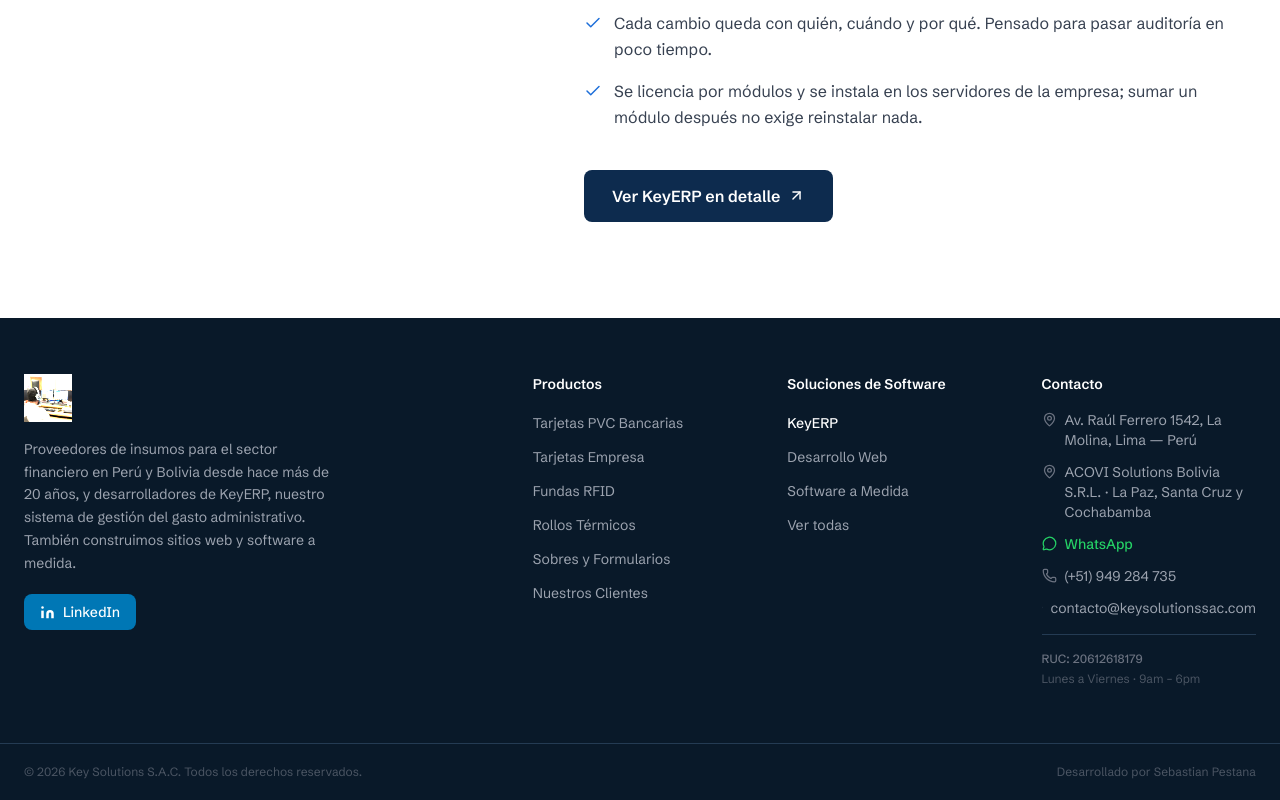
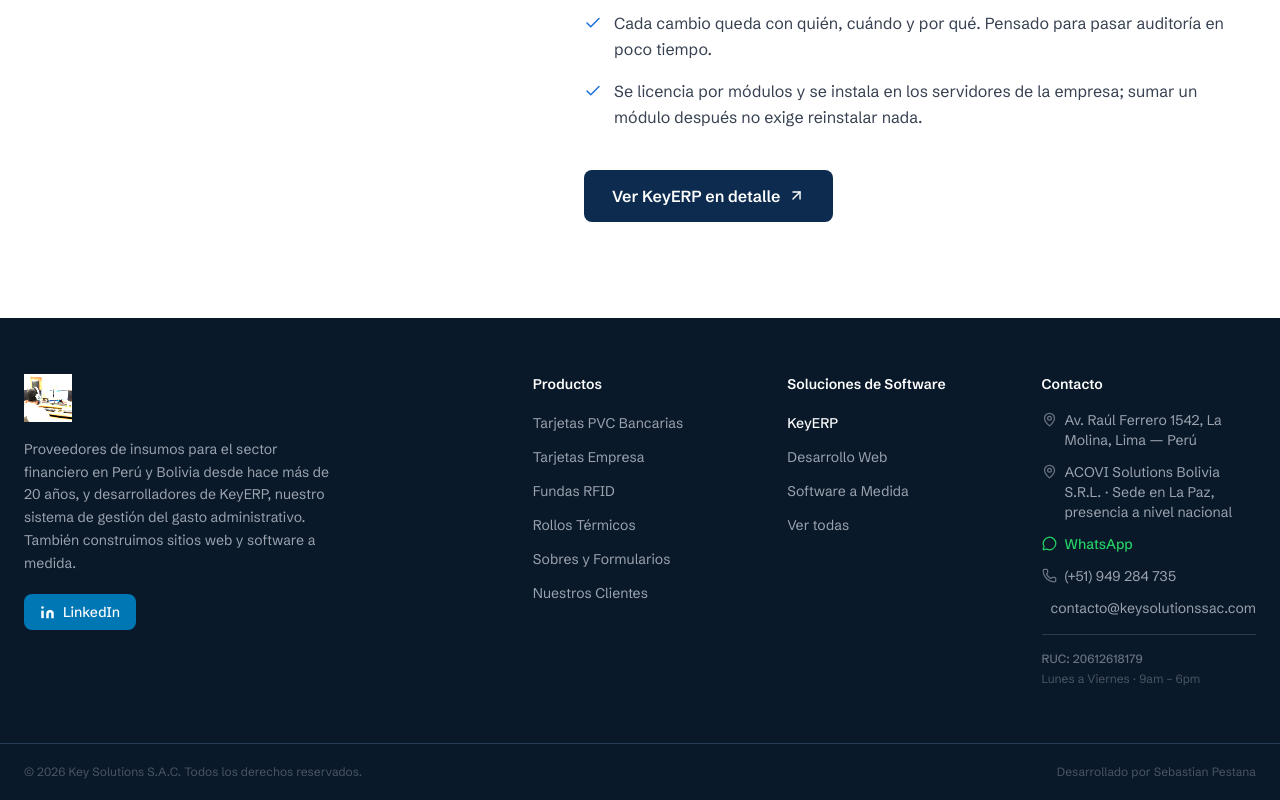
Before and after one commit to PestanaS273/KeySolutionsSAC, a React (Vite) app: page /key-erp in a window 1280 px wide. Shown: the part 2253-3053 px from the top of the page. Built offline with nearby package versions, Linux system fonts and the light colour scheme.

Commit message:
Bolivia: sede en La Paz y presencia a nivel nacional

```diff
--- a/src/data/company.js
+++ b/src/data/company.js
@@ -7,7 +7,7 @@
   whatsappMessage: 'Hola, me interesa cotizar productos para el sector financiero.',
   email: 'contacto@keysolutionssac.com',
   erpUrl: 'https://keyerp.keysolutionssac.com',
-  bolivia: 'ACOVI Solutions Bolivia S.R.L. · La Paz, Santa Cruz y Cochabamba',
+  bolivia: 'ACOVI Solutions Bolivia S.R.L. · Sede en La Paz, presencia a nivel nacional',
   linkedin: 'https://www.linkedin.com/in/roberto-pestana-elias-4b0b98202/',
   countries: ['Perú', 'Bolivia'],
   experience: '+20',
--- a/src/data/trayectoria.js
+++ b/src/data/trayectoria.js
@@ -117,5 +117,5 @@
 
 export const presence = [
   { country: 'Perú', company: 'Key Solutions S.A.C.', cities: 'Lima', detail: 'Av. Raúl Ferrero 1542, La Molina · RUC 20612618179' },
-  { country: 'Bolivia', company: 'ACOVI Solutions Bolivia S.R.L.', cities: 'La Paz, Santa Cruz y Cochabamba', detail: 'Ventas y atención a instituciones en todo el país' },
+  { country: 'Bolivia', company: 'ACOVI Solutions Bolivia S.R.L.', cities: 'Sede en La Paz · presencia a nivel nacional', detail: 'Ventas y atención a instituciones en todo el país' },
 ]
--- a/src/pages/Home.jsx
+++ b/src/pages/Home.jsx
@@ -127,7 +127,7 @@
             <motion.ul {...fadeUp(0.42)} className="mt-12 flex flex-wrap gap-x-8 gap-y-2 text-sm text-blue-100/60">
               <li>Más de 20 años en el sector financiero</li>
               <li>Más de {totalClients} instituciones atendidas</li>
-              <li>Lima, La Paz, Santa Cruz y Cochabamba</li>
+              <li>Lima y La Paz, con presencia en toda Bolivia</li>
             </motion.ul>
           </div>
 
@@ -353,7 +353,7 @@
                 <dd className="mt-2 text-sm text-gray-700 leading-relaxed">
                   ACOVI Solutions Bolivia S.R.L.
                   <br />
-                  La Paz, Santa Cruz y Cochabamba
+                  Sede en La Paz · presencia a nivel nacional
                   <br />
                   <span className="text-gray-500">Ventas y atención a instituciones en todo el país</span>
                 </dd>
--- a/src/pages/Nosotros.jsx
+++ b/src/pages/Nosotros.jsx
@@ -76,7 +76,7 @@
               <p>
                 Key Solutions S.A.C. opera desde Lima y atiende a clientes en Perú y Bolivia. En
                 Bolivia, las ventas y la atención se hacen a través de ACOVI Solutions Bolivia S.R.L.,
-                con presencia en La Paz, Santa Cruz y Cochabamba. Las dos empresas comparten el
+                con sede en La Paz y presencia a nivel nacional. Las dos empresas comparten el
                 mismo equipo y la misma forma de trabajar.
               </p>
               <p>
```
